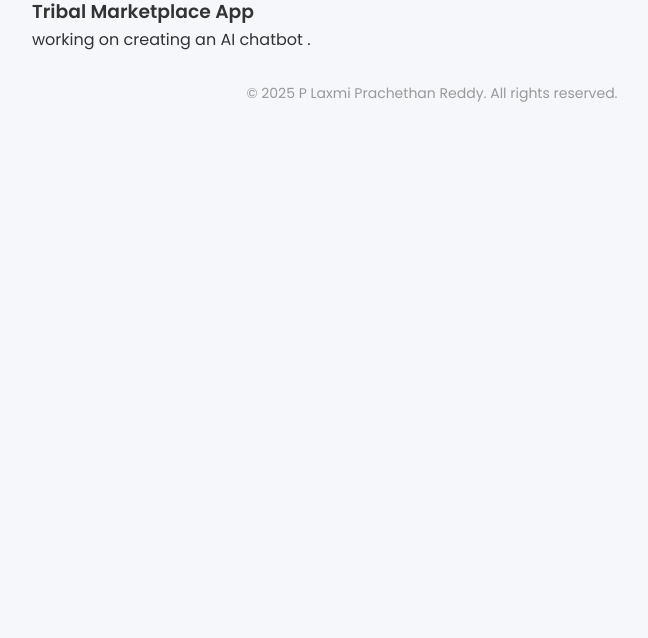
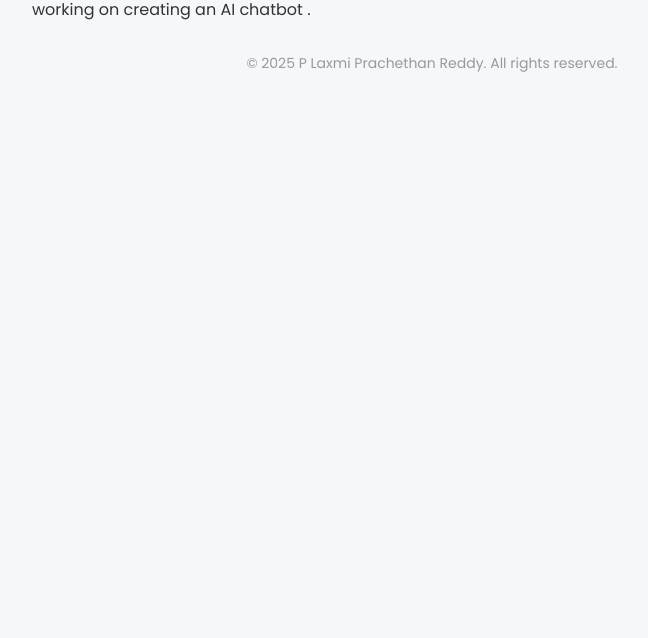
Before and after one commit to Prachethan02/portfolio, a plain HTML site: page projects.html in a window 1280 px wide. Shown: the part 162-800 px from the top of the page, without its empty margins (208-856 px from the left). Drawn offline with Linux system fonts and the light colour scheme.

Commit message:
Updated website content

```diff
--- a/projects.html
+++ b/projects.html
@@ -18,7 +18,6 @@
   </header>
   <main>
     <h2>🚀 Projects</h2>
-    <h3>Tribal Marketplace App</h3>
     <p>working on creating an AI chatbot .</p>
   </main>
   <footer>
```
